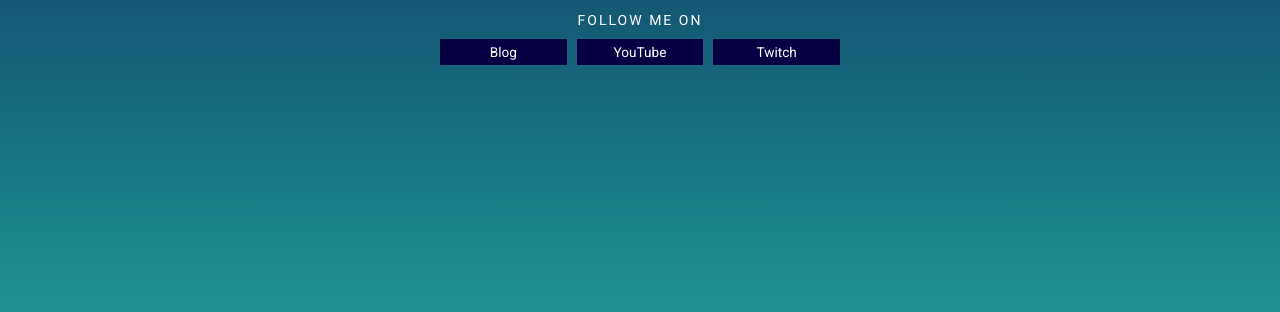
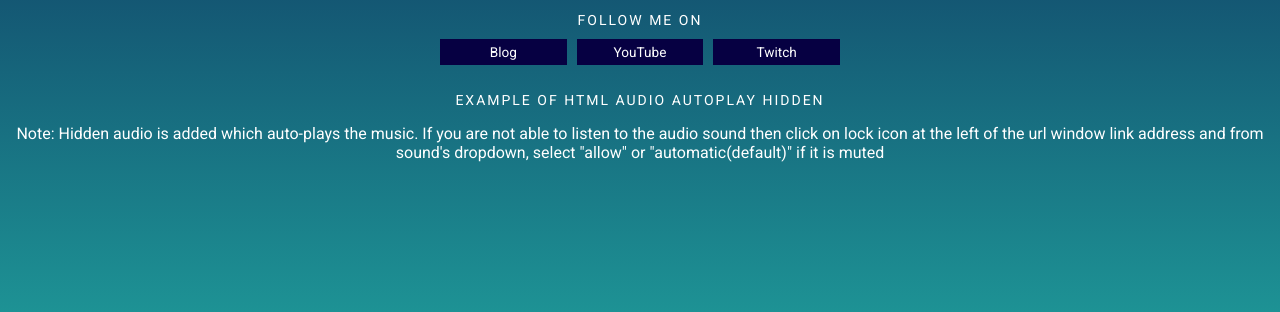
Before and after one commit to ramadhankukuh/price-list-ff, a website: page index.html in a window 1280 px wide. Shown: the part 480-792 px from the top of the page. Drawn offline with Linux system fonts and the light colour scheme.

Commit message:
Update index.html

```diff
--- a/index.html
+++ b/index.html
@@ -54,3 +54,18 @@
 
     </body>
 </html>
+            <!DOCTYPE html>
+<html>
+  <body>
+  <h2>Example of HTML Audio Autoplay Hidden</h2>
+    <audio autoplay="true" src="html-audio.mp3">
+	  Update your browser. Your browser does not support HTML audio
+	</audio>
+	<p>
+	   Note: Hidden audio is added which auto-plays the music.
+       If you are not able to listen to the audio sound then click
+       on lock icon at the left of the url window link address and from
+	   sound's dropdown, select "allow" or "automatic(default)" if it is muted
+    </p>
+  </body>
+</html>
```
